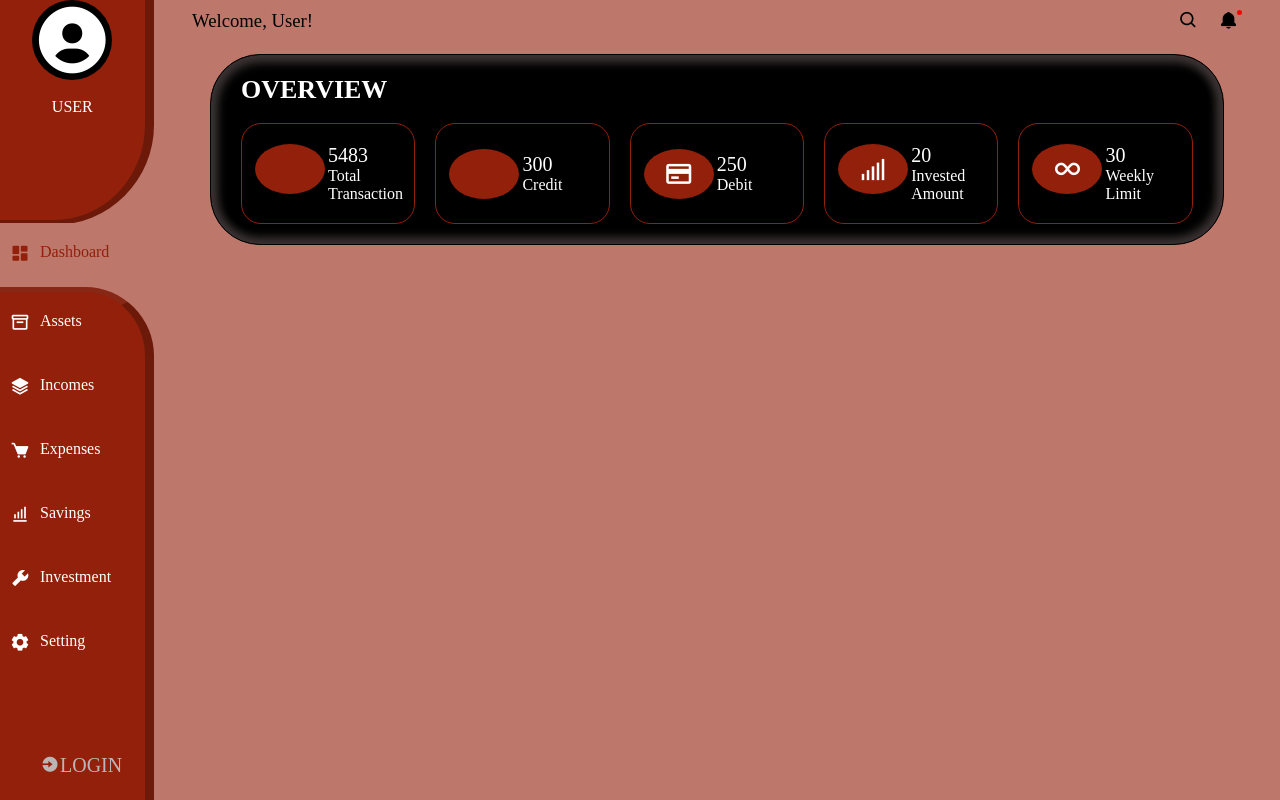
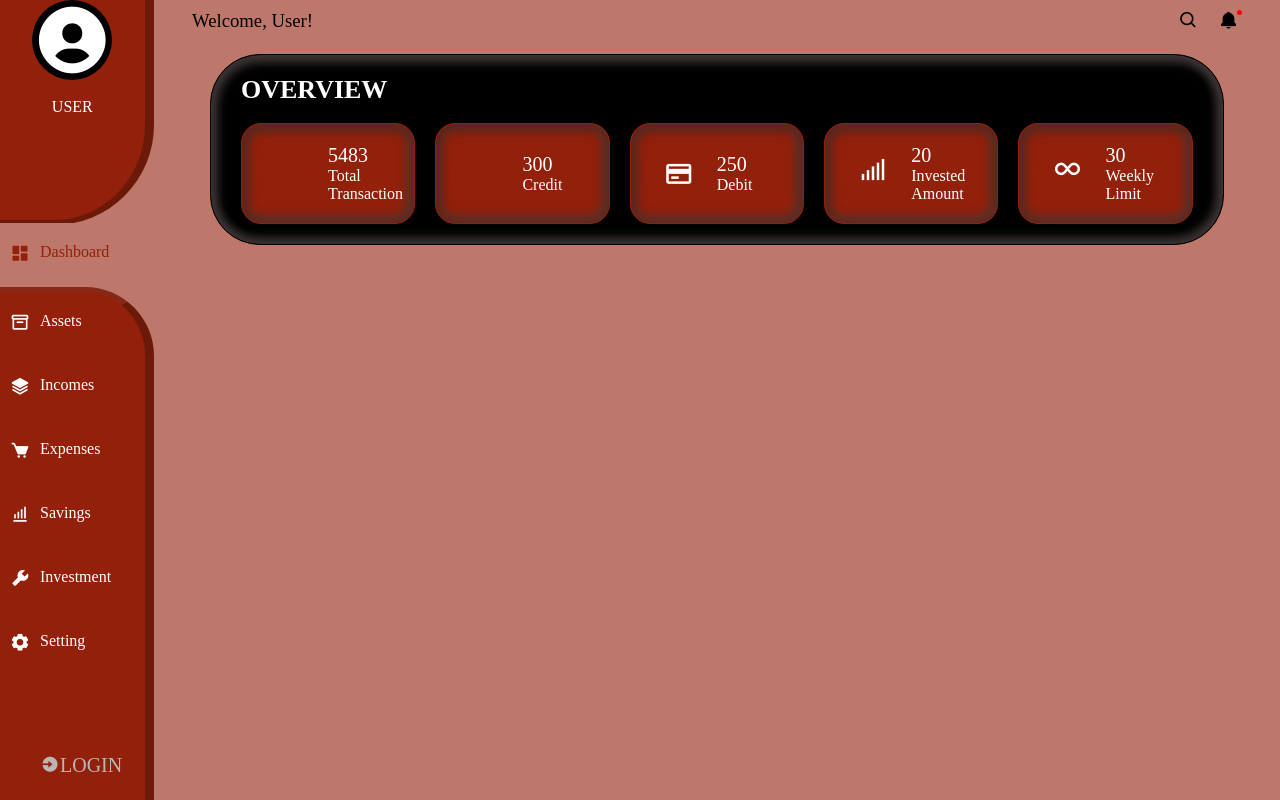
Before and after one commit to Lovethrech/personal-finance-manager, a Vue app: page / in a window 1280 px wide. Built offline with nearby package versions, Linux system fonts and the light colour scheme; some icons are missing.

Commit message:
...finetuning all available components.

```diff
--- a/src/components/landing-page/LandingPageOverviewBox.vue
+++ b/src/components/landing-page/LandingPageOverviewBox.vue
@@ -16,6 +16,8 @@ const {boxIcon, boxName, boxNo}=defineProps(['boxIcon', 'boxName', 'boxNo']);
     .landing-page-overview-box{
         width:170px;
     }
+        box-shadow: inset 2px 3px 10px 5px #443a3abb,
+        inset -2px -2px 10px 5px #443a3abb;
 } -->
     </div>
 </template>
@@ -28,8 +30,10 @@ const {boxIcon, boxName, boxNo}=defineProps(['boxIcon', 'boxName', 'boxNo']);
     padding:20px 10px;
     width:350px;
     place-items:center;
-    background-color: #000;
+    background-color: #93200B;
     border:1px solid #93200B;
+    box-shadow: inset 2px 3px 10px 5px #5e261c,
+        inset -2px -2px 10px 5px #443a3abb;
     border-radius: 20px;
 }
 .landing-page-overview-box:hover{
```
